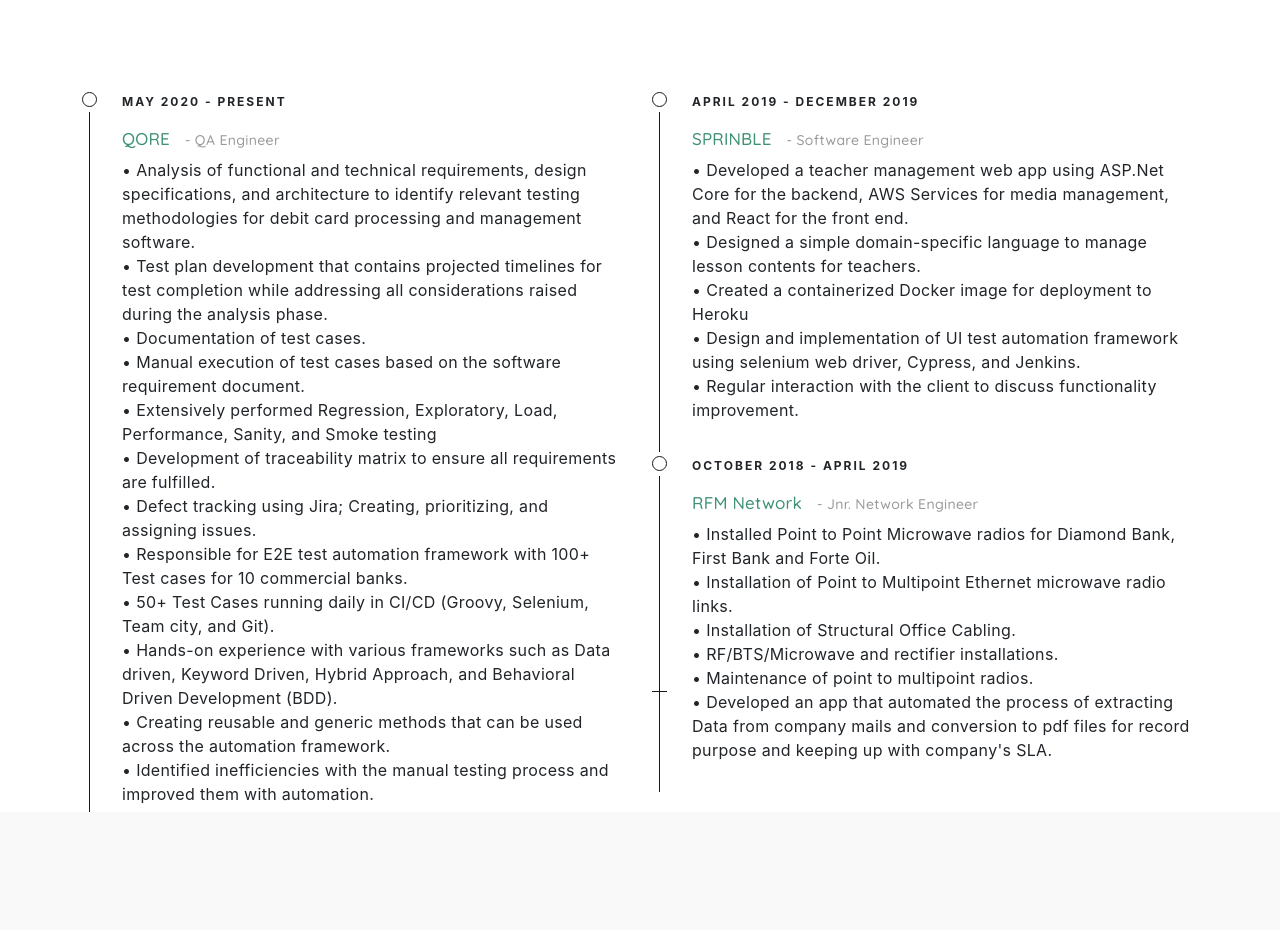
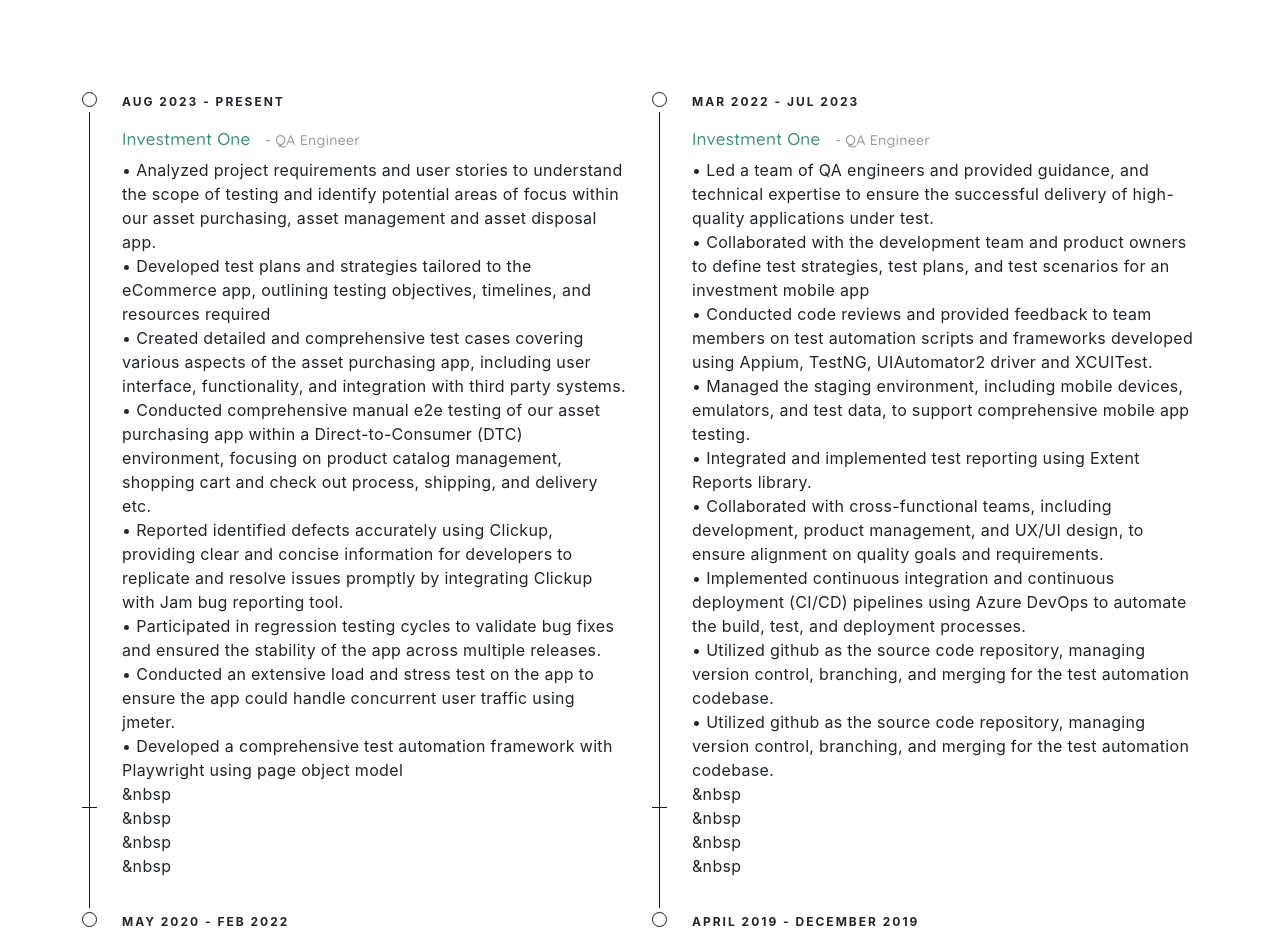
Before and after one commit to Horbarz/personalWebsite, a React (Create React App) app: page / in a window 1280 px wide. Shown: the part 1740-2670 px from the top of the page. Built offline with nearby package versions, Linux system fonts and the light colour scheme.

Commit message:
Update work experience

```diff
--- a/src/components/About/About.jsx
+++ b/src/components/About/About.jsx
@@ -13,13 +13,13 @@
                         <div className="col-lg-6">
                             <div className="ms-about-detail">
                                 <h4>Quality can never be overemphasized.</h4>
-                                <p className="ms-text">Experienced QA Engineer having <b>4+ years</b> of solid experience in the field and practical history working in Banking, Educational, Ecommerce, and FinTech industries as an Automation and Manual QA engineer</p>
+                                <p className="ms-text">Experienced QA Engineer having <b>5+ years</b> of solid experience in the field and practical history working in Banking, Blockchain, Ecommerce, and FinTech industries as an Automation and Manual QA engineer</p>
                                 <div className="ms-about-info">
                                     <ul className="m-r-30">
                                         <li><span className="title">Full Name<b>:</b></span>Abioye Obaloluwa Peter</li>
-                                        <li><span className="title">Age<b>:</b></span>26 Years</li>
+                                        <li><span className="title">Age<b>:</b></span>27 Years</li>
                                         <li><span className="title">Language<b>:</b></span>English</li>
-                                        <li><span className="title">Phone No<b>:</b></span>+2348175885645</li>
+                                        <li><span className="title">Phone No<b>:</b></span>+393508244460</li>
                                         <li><span className="title">Email<b>:</b></span><a href='mailto:abioyeobaloluwapeter@gmail.com'>abioyeobaloluwapeter@gmail.com</a></li>
                                         <li><span className='title'>Linkedln<b>:</b></span><a href='https://www.linkedin.com/in/abioye-obaloluwa'>Abioye_Obaloluwa</a></li>
                                         <li><span className='title'>Github<b>:</b></span><a href='https://github.com/horbarz'>horbarz_github</a></li>
--- a/src/components/Experience/WorkExperience.jsx
+++ b/src/components/Experience/WorkExperience.jsx
@@ -16,7 +16,85 @@
                             <ul className="timeline">
                                 <li className="timeline-item" data-aos="fade-up" data-aos-duration="2000" data-aos-delay="400">
                                     <div className="timeline-info">
-                                        <span>May 2020 - Present</span>
+                                        <span>Aug 2023 - Present</span>
+                                    </div>
+                                    <div className="timeline-marker"></div>
+                                    <div className="timeline-content">
+                                        <h5 className="timeline-title">Investment One<span className="sub">- QA Engineer</span></h5>
+                                        <li>• Analyzed project requirements and user stories to understand the scope of testing and identify potential areas of
+                                            focus within our asset purchasing, asset management and asset disposal app.</li>
+                                        <li>• Developed test plans and strategies tailored to the eCommerce app, outlining testing objectives, timelines, and
+                                            resources required</li>
+                                        <li>• Created detailed and comprehensive test cases covering various aspects of the asset purchasing app, including
+                                            user interface, functionality, and integration with third party systems.</li>
+                                        <li>• Conducted comprehensive manual e2e testing of our asset purchasing app within a Direct-to-Consumer (DTC)
+                                            environment, focusing on product catalog management, shopping cart and check out process, shipping, and delivery etc.</li>
+                                        <li>• Reported identified defects accurately using Clickup, providing clear and concise information for developers to
+                                            replicate and resolve issues promptly by integrating Clickup with Jam bug reporting tool.</li>
+                                        <li>• Participated in regression testing cycles to validate bug fixes and ensured the stability of the app across multiple
+                                            releases.</li>
+                                        <li>• Conducted an extensive load and stress test on the app to ensure the app could handle concurrent user traffic using
+                                            jmeter.</li>
+                                        <li>• Developed a comprehensive test automation framework with Playwright using page object model</li>
+                                        <li>&nbsp</li>
+                                        <li>&nbsp</li>
+                                        <li>&nbsp</li>
+                                        <li>&nbsp</li>
+                                    </div>
+
+                                </li>
+
+                            </ul>
+
+                        </div>
+                    </div>
+                    <div className="col-lg-6 col-md-12 col-sm-12">
+                        <div className="education ms-box" data-aos="fade-up" data-aos-duration="2000" data-aos-delay="400">
+                            {/* <h4>Education</h4> */}
+                            <ul className="timeline">
+                                <li className="timeline-item" data-aos="fade-up" data-aos-duration="2000" data-aos-delay="400">
+                                    <div className="timeline-info">
+                                        <span>Mar 2022 - Jul  2023</span>
+                                    </div>
+                                    <div className="timeline-marker"></div>
+                                    <div className="timeline-content">
+                                        <h5 className="timeline-title">Investment One<span className="sub">- QA Engineer</span></h5>
+                                        <li>• Led a team of QA engineers and provided guidance, and technical expertise to ensure the successful delivery of
+                                            high-quality applications under test.</li>
+                                        <li>• Collaborated with the development team and product owners to define test strategies, test plans, and test
+                                            scenarios for an investment mobile app</li>
+                                        <li>• Conducted code reviews and provided feedback to team members on test automation scripts and frameworks
+                                            developed using Appium, TestNG, UIAutomator2 driver and XCUITest.</li>
+                                        <li>• Managed the staging environment, including mobile devices, emulators, and test data, to support comprehensive
+                                            mobile app testing.</li>
+                                        <li>• Integrated and implemented test reporting using Extent Reports library.</li>
+                                        <li>• Collaborated with cross-functional teams, including development, product management, and UX/UI design, to
+                                            ensure alignment on quality goals and requirements.</li>
+                                        <li>• Implemented continuous integration and continuous deployment (CI/CD) pipelines using Azure DevOps to
+                                            automate the build, test, and deployment processes.</li>
+                                        <li>• Utilized github as the source code repository, managing version control, branching, and merging for the test
+                                            automation codebase.</li>
+                                        <li>• Utilized github as the source code repository, managing version control, branching, and merging for the test
+                                            automation codebase.</li>
+                                        <li>&nbsp</li>
+                                        <li>&nbsp</li>
+                                        <li>&nbsp</li>
+                                        <li>&nbsp</li>
+                                    </div>
+
+                                </li>
+
+                            </ul>
+
+                        </div>
+                    </div>
+                    <div className="col-lg-6 col-md-12 col-sm-12">
+                        <div className="education ms-box" data-aos="fade-up" data-aos-duration="2000" data-aos-delay="400">
+                            {/* <h4>Education</h4> */}
+                            <ul className="timeline">
+                                <li className="timeline-item" data-aos="fade-up" data-aos-duration="2000" data-aos-delay="400">
+                                    <div className="timeline-info">
+                                        <span>May 2020 - Feb  2022</span>
                                     </div>
                                     <div className="timeline-marker"></div>
                                     <div className="timeline-content">
```
